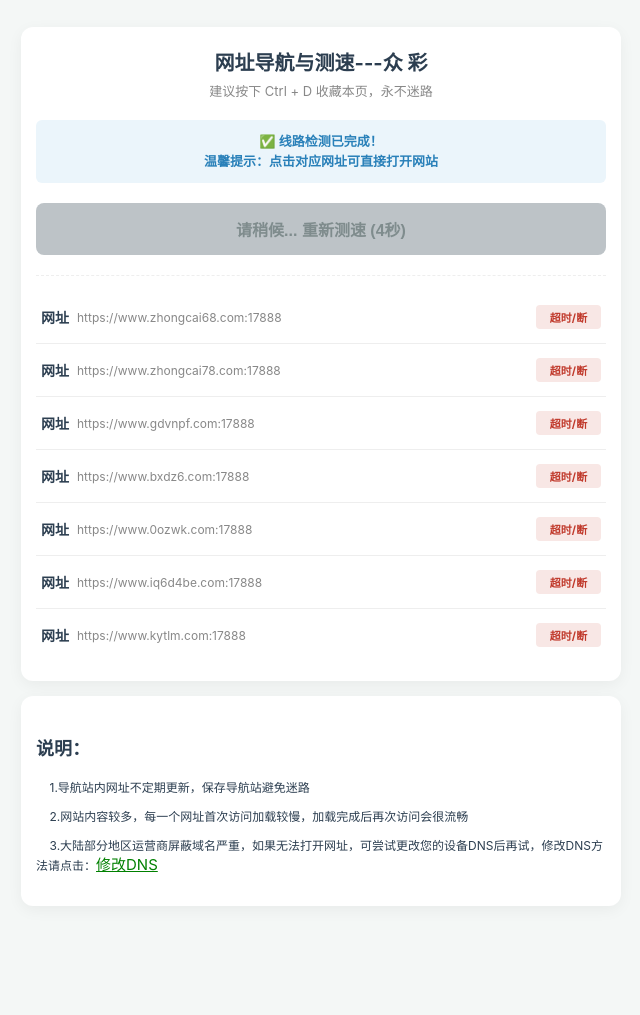
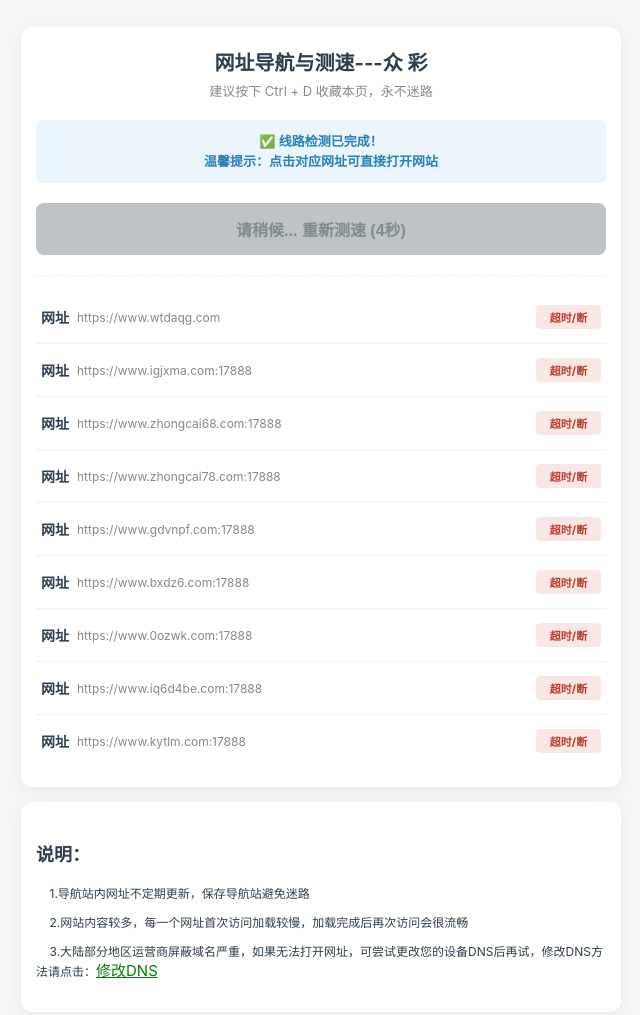
Before and after one commit to mynavigation/zcnav, a plain HTML site: page index.html in a window 1280 px wide. Shown: the whole page, without its empty margins (319-959 px from the left). Before the commit the page ends 933 px from the top, so only its background shows below. Drawn offline with Linux system fonts and the light colour scheme; no server answers.

```diff
--- a/index.html
+++ b/index.html
@@ -141,6 +141,8 @@
 <script>
     // 在这里自由修改和配置你的网址
     let sites = [
+		{ name: "网址", url: "https://www.wtdaqg.com" },
+		{ name: "网址", url: "https://www.igjxma.com:17888" },
 		{ name: "网址", url: "https://www.zhongcai68.com:17888" },
 		{ name: "网址", url: "https://www.zhongcai78.com:17888" },
         { name: "网址", url: "https://www.gdvnpf.com:17888" },
```
